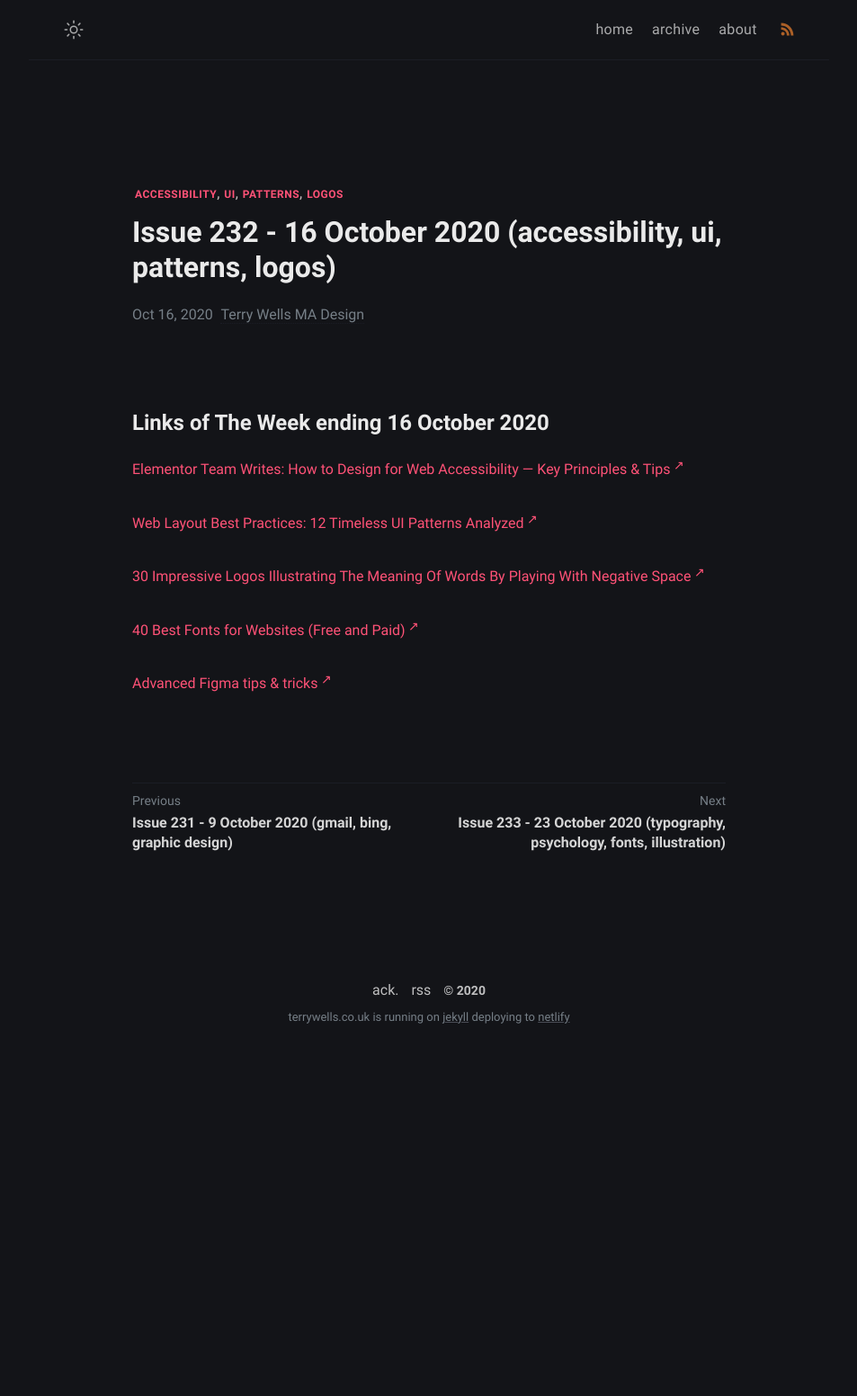
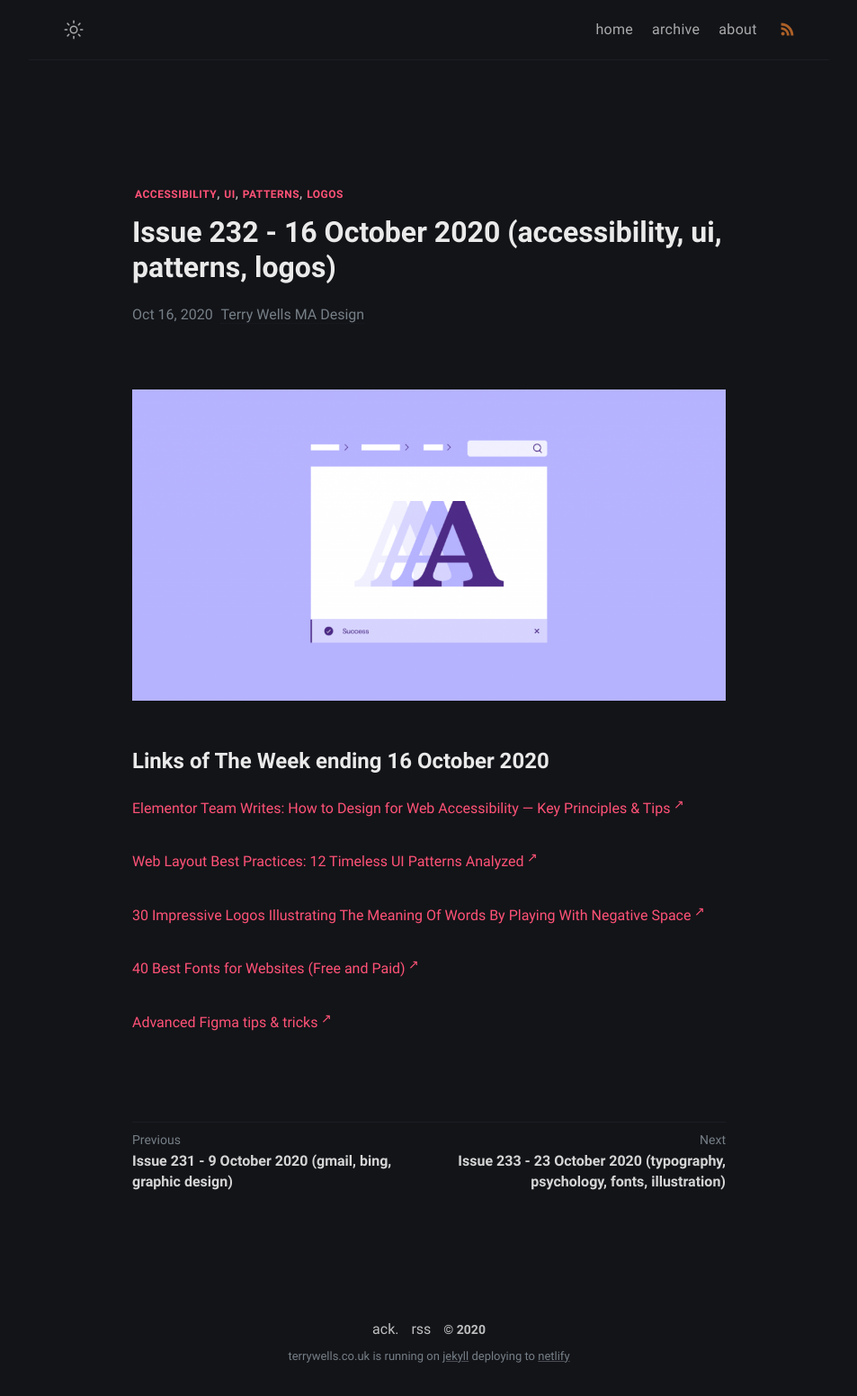
Before and after one commit to wristtattoo/jekyll-klise, a Jekyll site: the page built from _posts/2020-11-03-issue-232-16-october-2020-accessibility-ui-patterns-logos.md, in a window 1280 px wide. Shown: the whole page at 90% size, without its empty margins (163-1116 px from the left). Built offline with Jekyll 4.4.1, drawn with Linux system fonts in a browser that asks for light colours; a script that is not in the unit is left out; before the commit the page ends 1175 px from its top, so only the background shows below that.

Commit message:
Update Links of The Week “2020-11-03-issue-232-16-october-2020-accessibility-ui-patterns-logos”

```diff
--- a/_posts/2020-11-03-issue-232-16-october-2020-accessibility-ui-patterns-logos.md
+++ b/_posts/2020-11-03-issue-232-16-october-2020-accessibility-ui-patterns-logos.md
@@ -4,6 +4,8 @@ title: Issue 232 - 16 October 2020 (accessibility, ui, patterns, logos)
 tags: accessibility ui patterns logos
 date: 2020-10-16T18:40:28.206Z
 ---
+![How to Design for Web Accessibility](/assets/uploads/issue-232.png "How to Design for Web Accessibility")
+
 # Links of The Week ending 16 October 2020
 
 <a href="https://elementor.com/blog/web-accessibility-design-guide/" title="How to Design for Web Accessibility" alt="How to Design for Web Accessibility" target="_blank">Elementor Team Writes: How to Design for Web Accessibility — Key Principles & Tips</a>
```
Also changed, not shown: assets/uploads/issue-232.png (added).
